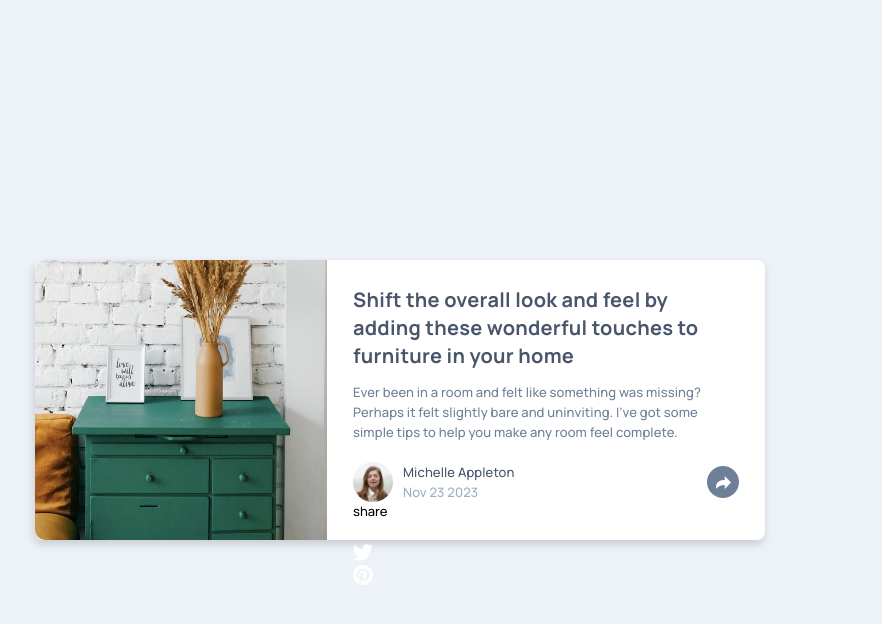
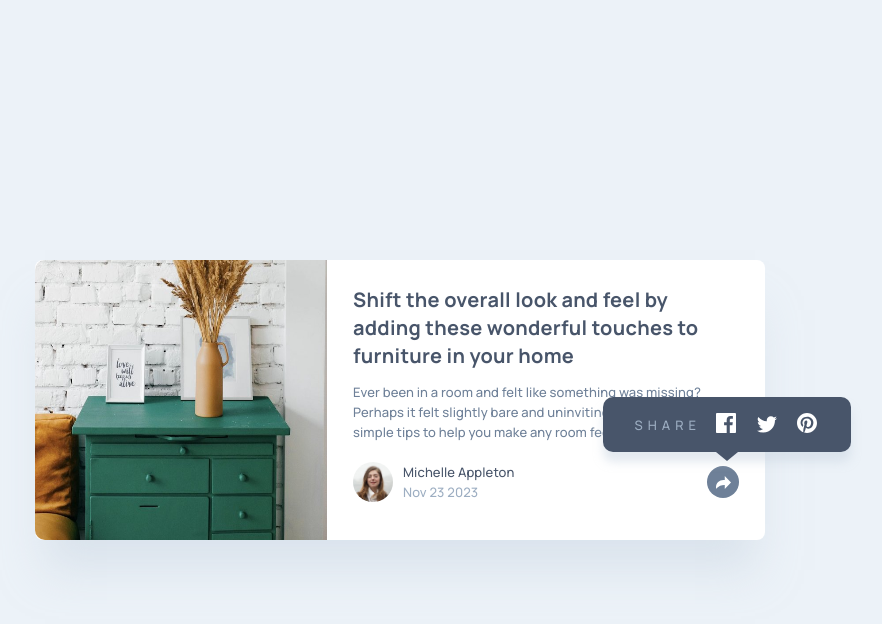
Before and after one commit to ronnypdev/JS-FE-Projects, a website built with Vite: page src/newbie_components/article-preview-component/index.html in a window 1280 px wide. Both pictures are taken after a click on the element 963 px from the left and 482 px from the top of the page. Shown: the whole page, without its empty margins (240-1122 px from the left). Built offline with nearby package versions, Linux system fonts and the light colour scheme.

Commit message:
FM-3 implemented tooltip and javascript functionality

```diff
--- a/src/newbie_components/article-preview-component/css/styles.css
+++ b/src/newbie_components/article-preview-component/css/styles.css
@@ -27,15 +27,16 @@ body {
 }
 
 .article-preview {
+  position: relative;
   width: 730px;
   max-width: 100%;
   height: 280px;
   display: flex;
   background-color: var(--color-white);
   border-radius: 8px;
-box-shadow: -1px 4px 8px 0px rgba(0, 0, 0, 0.16);
-  -webkit-box-shadow: -1px 4px 8px 0px rgba(0, 0, 0, 0.16);
-  -moz-box-shadow: -1px 4px 8px 0px rgba(0, 0, 0, 0.16);
+  box-shadow: 0px 40px 40px -10px rgba(201, 213, 225, 0.50);
+  -webkit-box-shadow: 0px 40px 40px -10px rgba(201, 213, 225, 0.50);
+  -moz-box-shadow: 0px 40px 40px -10px rgba(201, 213, 225, 0.50);
 }
 
 .article-preview .article-preview-image {
@@ -136,6 +137,64 @@ box-shadow: -1px 4px 8px 0px rgba(0, 0, 0, 0.16);
   fill: var(--color-white) !important;
 }
 
+
+/*
+desktop tooltip
+*/
+.share-modal {
+  display: none;
+  /* display: flex; */
+  position: absolute;
+  right: -86px;
+  bottom: 88px;
+  align-items: center;
+  justify-content: space-around;
+  border-radius: 10px;
+  height: 55px;
+  width: 248px;
+  background-color: var(--color-dark-greyish-blue);
+  box-shadow: 0px 10px 10px rgba(201, 213, 225, 0.50);
+  -webkit-box-shadow: 0px 10px 10px rgba(201, 213, 225, 0.50);
+  -moz-box-shadow: 0px 10px 10px rgba(201, 213, 225, 0.50);
+}
+
+.share-modal.dk-modal-open {
+  display: flex;
+}
+
+.share-modal::after {
+  position: absolute;
+  content: "";
+  width: 0;
+  height: 0;
+  top: 55px;
+  border-left: 11px solid transparent;
+  border-right: 11px solid transparent;
+  border-top: 9px solid rgb(72, 85, 106);
+}
+
+.share-modal .share-modal-text {
+  color: var(--color-greyish-light-blue);
+  font-size: 13px;
+  font-family: var(--font-family);
+  font-weight: 500;
+  line-height: 20px;
+  text-transform: uppercase;
+  letter-spacing: 5px;
+  word-wrap: break-word;
+  align-self: inherit;
+  position: relative;
+  left: 16px;
+}
+
+.share-modal .share-modal-list .share-modal-item {
+  display: inline-block;
+  margin-right: 18px;
+}
+
+
+
+
 @media only screen and (max-width: 768px) {
   body {
     padding: 20px;
--- a/src/newbie_components/article-preview-component/index.html
+++ b/src/newbie_components/article-preview-component/index.html
@@ -46,7 +46,7 @@
         </div><!-- #End profile -->
 
         <div class="share-modal">
-          <h6>share</h6>
+          <p class="share-modal-text">share</p>
           <ul class="share-modal-list">
             <li class="share-modal-item">
               <a href="#">
--- a/src/newbie_components/article-preview-component/js/app.js
+++ b/src/newbie_components/article-preview-component/js/app.js
@@ -2,6 +2,7 @@ const shareButton = document.querySelector('.profile-share-button');
 console.log("shareButton: ", shareButton);
 const shareSVG = document.querySelector('.profile-share-arrow');
 console.log("shareSVG: ", shareSVG);
+const modalOpen = document.querySelector('.share-modal');
 
 
 
@@ -9,4 +10,8 @@ shareButton.addEventListener('click', function () {
   console.log('click is working');
   this.classList.toggle('js-profile-button');
   shareSVG.classList.toggle('fill-white');
+
+  if (window.innerWidth > 768) {
+    modalOpen.classList.toggle('dk-modal-open');
+  }
 })
```
